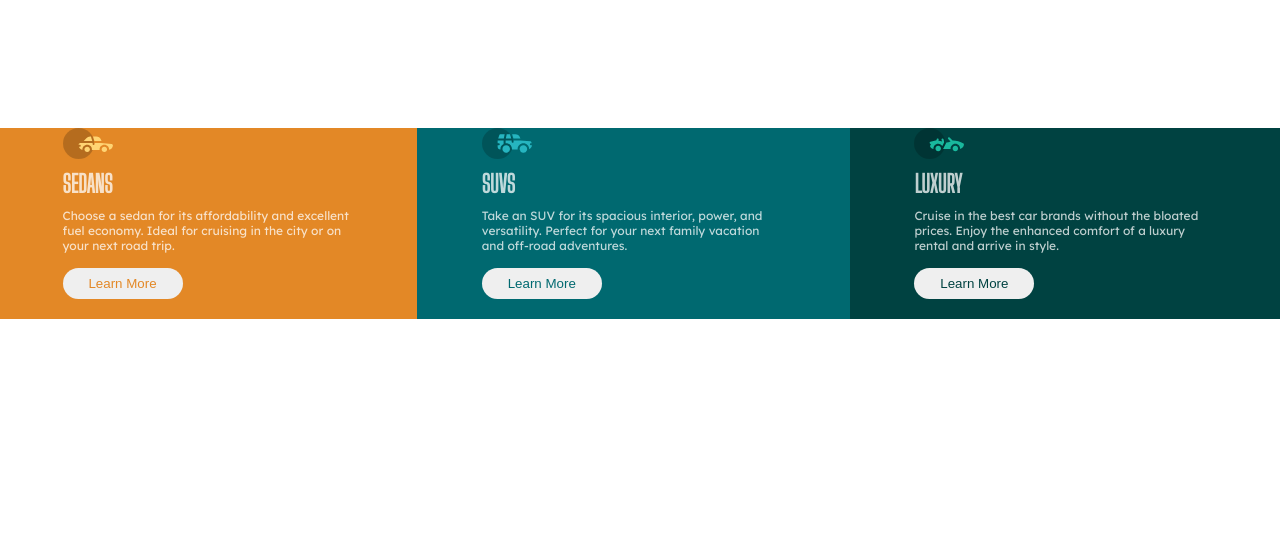
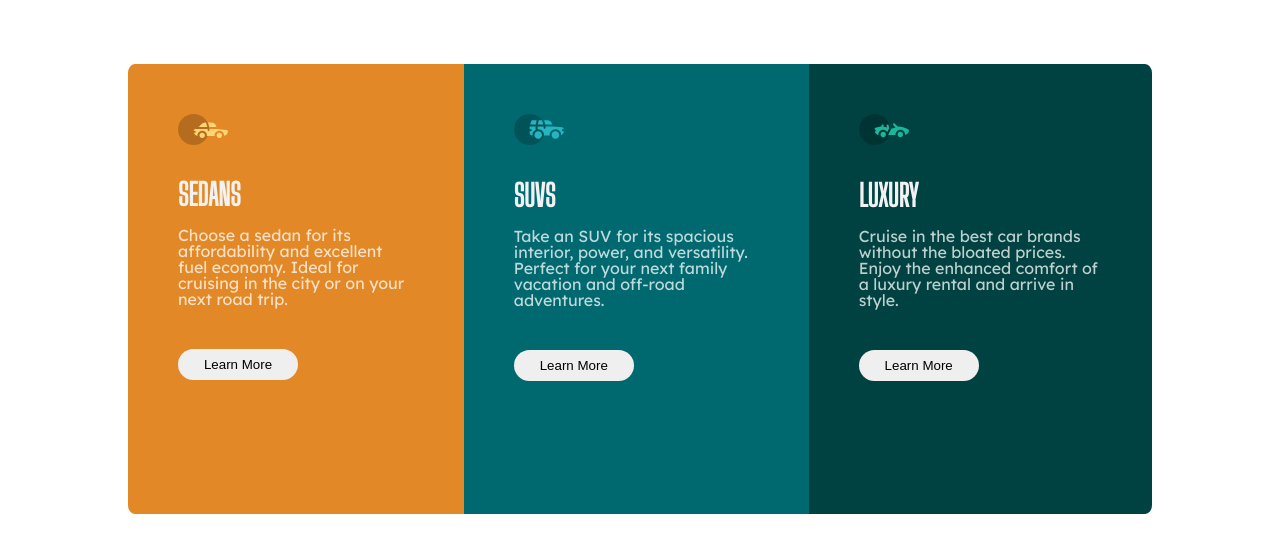
Before and after one commit to manojks092/NewbieProject2, a plain HTML site: page index.html in a window 1280 px wide. Drawn offline with Linux system fonts and the light colour scheme.

Commit message:
Update columnpreview.css

```diff
--- a/columnpreview.css
+++ b/columnpreview.css
@@ -13,8 +13,6 @@ html {
     --darkcyan : rgb(0, 105, 112);
     --verydarkcyan :rgb(0, 66, 65);
 }
-
-
 .orange {
     background-color: var(--orange);
 }
@@ -22,69 +20,79 @@ html {
 .darkcyan {
     background-color: var(--darkcyan);
 }
+
 .verydarkcyan {
     background-color: var(--verydarkcyan);
 }
 
-.verydarkcyan button{
-    color: var(--verydarkcyan);
-}
-.darkcyan button{
-    color: var(--darkcyan);
-}
-.orange button{
-    color: var(--orange);
+.content-section {
+    padding-left: 50px;
+    padding-right: 50px;
 }
 
 img {
     width: 50px;
 }
 
-.heading, .description {
-    margin-top: 10px;
-    color: hsla(0, 0%, 100%, 0.75);
-}
-
 .heading {
+    color: rgb(242, 242, 242);
     font-family: 'Big Shoulders Display', cursive;
+    margin-top: 8px;
 }
 
 .description {
+    color: rgba(255, 255, 255, 0.75);
     font-family: 'Lexend Deca', sans-serif;
-    font-size: 12px;
+    font-size: 1rem;
+    margin-top: 8px;
+}
+
+button {
+    width: 120px;
+    padding: 8px;
+    margin-top: 20px;
+    margin-bottom: 20px;
+    border: none;
+    border-radius: 36px;
 }
 
 
-.wrapper>button {
-    padding: 8px;
-    border-radius: 36px;
-    border: none;
-    width: 120px;
-    margin-top: 15px;
-    margin-bottom: 20px;
-}
-
-.wrapper {
-    width: 70%;
-    margin: auto;
-}
-
 @media screen and (min-width:768px) {
-
-    main {
-        margin-top: 10%;
-    }
     .container {
-        display: flex;
+        width: 80%;
+        margin: auto;
+        display:flex;
+        margin-top: 5%;
+        height: 450px;
     }
 
-    .wrapper {
+    .orange {
+        border-radius: 2% 0 0 2%;
+    }
+
+    .verydarkcyan {
+        border-radius: 0 2% 2% 0;
+    }
+
+    .content-section {
         display: flex;
         flex-direction: column;
-        justify-content: space-between;
+        padding-top: 50px;
     }
 
-    .content-section .wrapper{
-        height: 100%;
+    .heading {
+        padding-top: 8%;
+        font-size: 30px;
+    }
+
+
+    .description {
+        height: 50%;
+        line-height: 1rem;
+        margin-top: 15px;
+    }
+
+    .button {
+        margin-top: 0;
     }
 }
```
